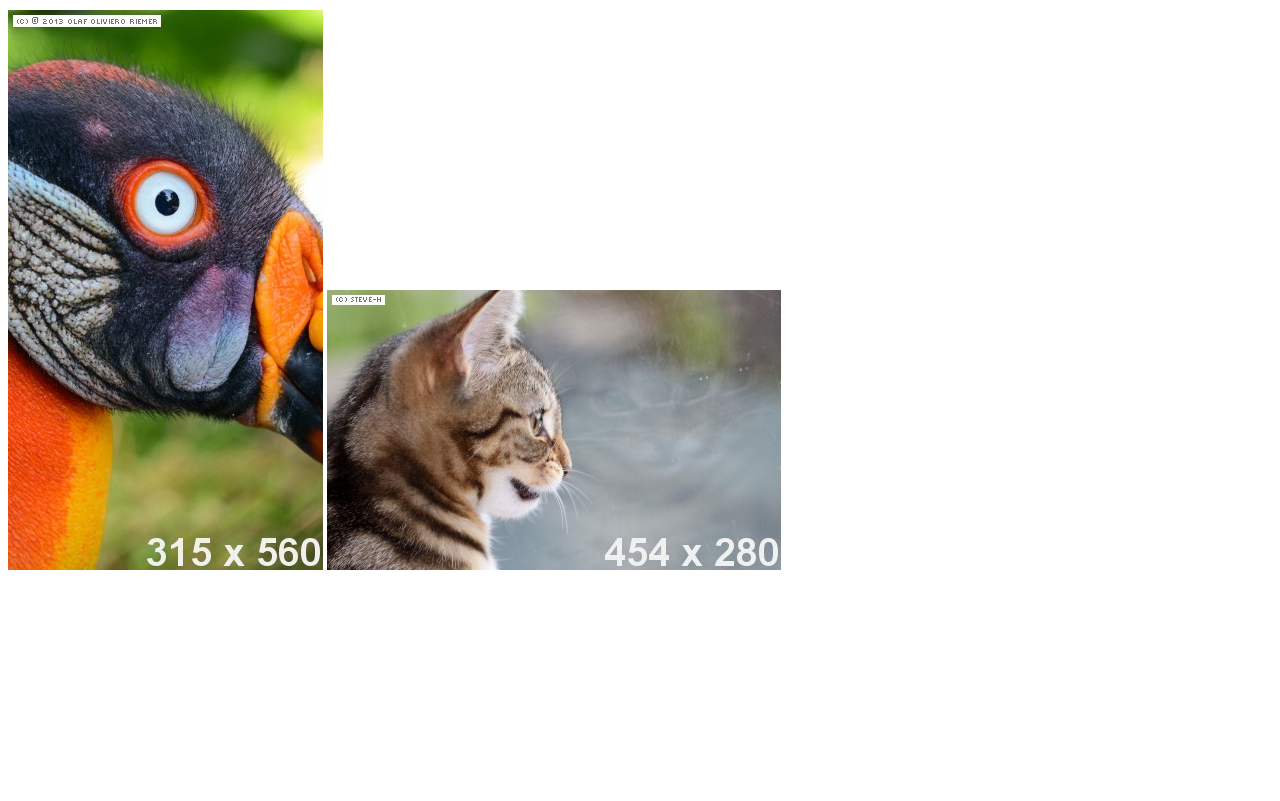
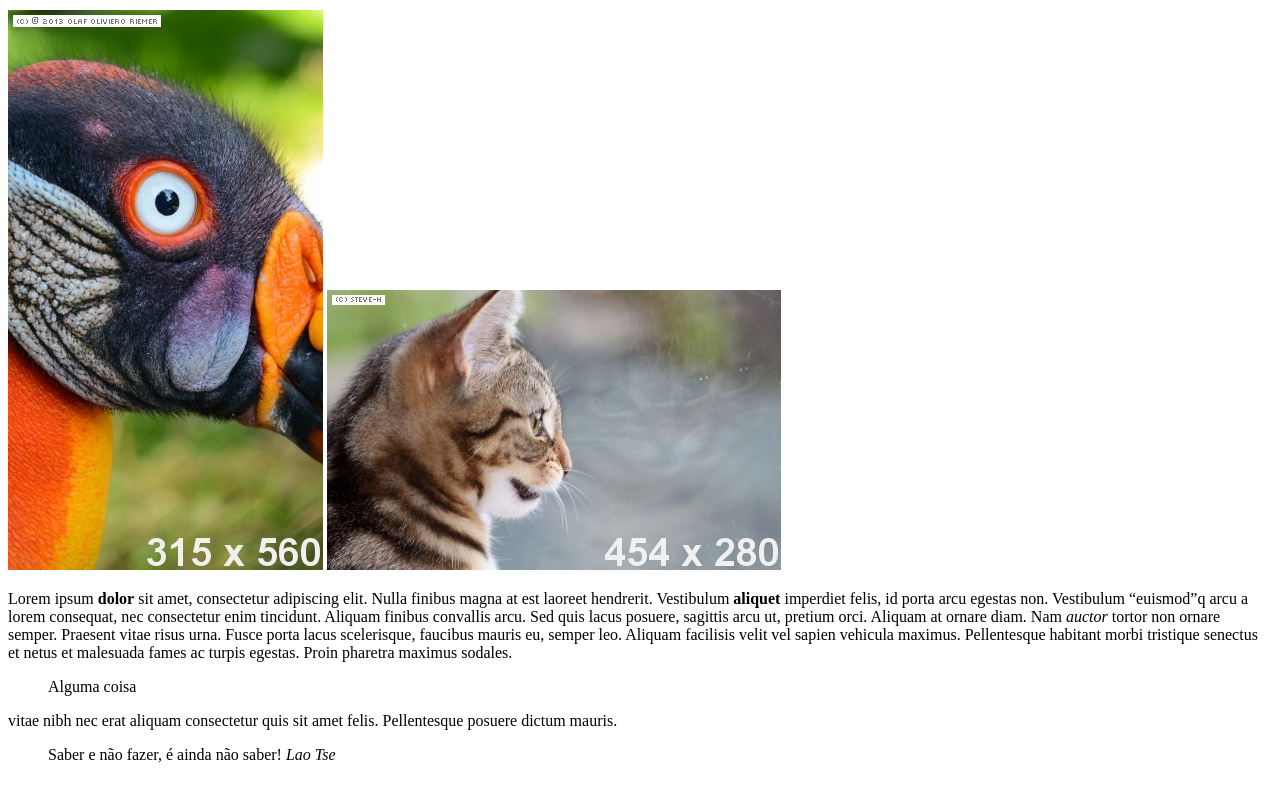
Before and after one commit to douglascorrea/html_playground, a plain HTML site: page index.html in a window 1280 px wide. Shown: the part 928-1729 px from the top of the page. Before the commit the page ends 1510 px from the top, so only its background shows below. Drawn offline with Linux system fonts and the light colour scheme.

Commit message:
Explicado tags strong e em, b, q, blockquote, cite, marquee

```diff
--- a/index.html
+++ b/index.html
@@ -42,6 +42,16 @@
         <a href="/outras_paginas/pagina_secreta.html">Pagina secreta</a>
     </p>
 
+
+
+
+    </body>
+
+
+
+
+
+
     <p>Estas imagens sao externas</p>
     <img src="http://placekitten.com/g/400/200" alt="Gatinho">
 
@@ -52,5 +62,18 @@
     <img src="/imagens/ave.jpg" alt="Ave" />
 
     <img src="/imagens/gato.jpg" alt="Outro gato">
+
+
+    <p>
+      Lorem ipsum <b>dolor</b> sit amet, consectetur adipiscing elit. Nulla finibus magna at est laoreet hendrerit. Vestibulum <strong>aliquet</strong> imperdiet felis, id porta arcu egestas non. Vestibulum <q>euismod</q>q arcu a lorem consequat, nec consectetur enim tincidunt. Aliquam finibus convallis arcu. Sed quis lacus posuere, sagittis arcu ut, pretium orci. Aliquam at ornare diam. Nam <em>auctor</em> tortor non ornare semper. Praesent vitae risus urna. Fusce porta lacus scelerisque, faucibus mauris eu, semper leo. Aliquam facilisis velit vel sapien vehicula maximus. Pellentesque habitant morbi tristique senectus et netus et malesuada fames ac turpis egestas. Proin pharetra maximus sodales. <blockquote>Alguma coisa</blockquote> vitae nibh nec erat aliquam consectetur quis sit amet felis. Pellentesque posuere dictum mauris.
+    </p>
+
+    <blockquote>
+      Saber e não fazer, é ainda não saber!
+      <cite>Lao Tse</cite>
+    </blockquote>
+
+    <marquee>Este texto vai rodar</marquee>
+
   </body>
 </html>
```
